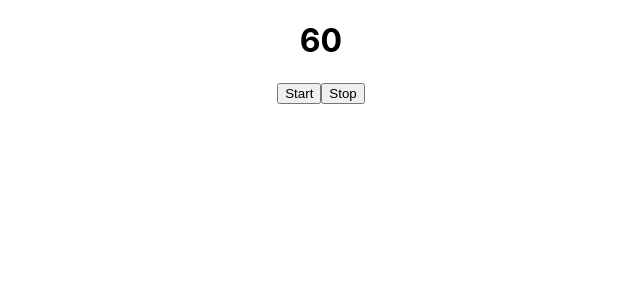
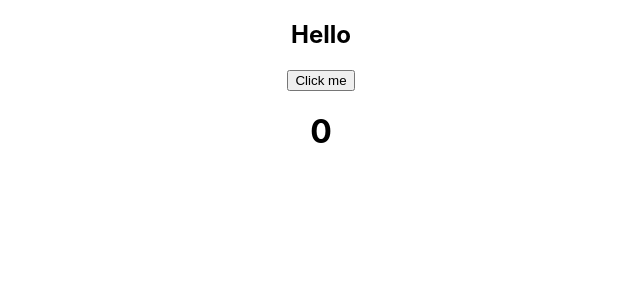
Before and after one commit to trucanhtran/learning_reactjs, a React (Create React App) app: page / in a window 1280 px wide. Shown: the top 300 px of the page, without its empty margins (319-959 px from the left). Built offline with nearby package versions, Linux system fonts and the light colour scheme.

Commit message:
learning react

```diff
--- a/src/App.js
+++ b/src/App.js
@@ -1,39 +1,19 @@
 import logo from './logo.svg';
 import './App.css';
-import { useEffect } from 'react';
-import { useRef, useState } from 'react';
+import { useState, useCallback} from 'react';
 import Content from './Content';
 
 const App = () => {
-  const [count, setCount] = useState(60)
+  const [count, setCount] = useState(0)
 
-  let timeId = useRef()
-  const preCount = useRef()
+  const handleIncrease = useCallback(() => {
+    setCount(preCount => preCount + 1)
+  }, [])
 
-  useEffect(() => {
-    preCount.current = count
-  },[count])
-
-  const handleStart = () => {
-    timeId.current = setInterval(() => {
-      setCount(prevCount => prevCount -1)
-    },1000)
-
-    console.log('Start -> ', timeId.current)
-  }
-
-  const handleStop = () => {
-    clearInterval(timeId.current)
-
-    console.log('Stop -> ', timeId.current)
-  }
-
-  console.log(count, preCount.current);
   return (
     <div className="App">
+      <Content onIncrease={handleIncrease}/>
       <h1>{count}</h1>
-     <button onClick={handleStart}>Start</button>
-     <button onClick={handleStop}>Stop</button>
     </div>
   );
 }
--- a/src/Content.js
+++ b/src/Content.js
@@ -1,25 +1,18 @@
 import logo from './logo.svg';
 import './App.css';
-import {useLayoutEffect} from 'react'
-import {useRef, useState} from 'react';
+import {memo} from 'react';
+import { useCallback } from 'react';
 
-const Content = () => {
-  const [count, setCount] = useState(0)
+const Content = ({onIncrease}) => {
 
-  useLayoutEffect(() => {
-    if (count > 3)
-    setCount(0)
-  }, [count])
+  console.log('re-render')
 
-  const handleRun = () => {
-    setCount(count +1 )
-  }
   return (
-    <div className="Content">
-     <h1>{count}</h1>
-     <button onClick={handleRun}>Run</button>
-    </div>
+    <>
+      <h2>Hello</h2>
+      <button onClick={onIncrease}>Click me</button>
+    </>
   );
 }
 
-export default Content;
+export default memo(Content);
```
